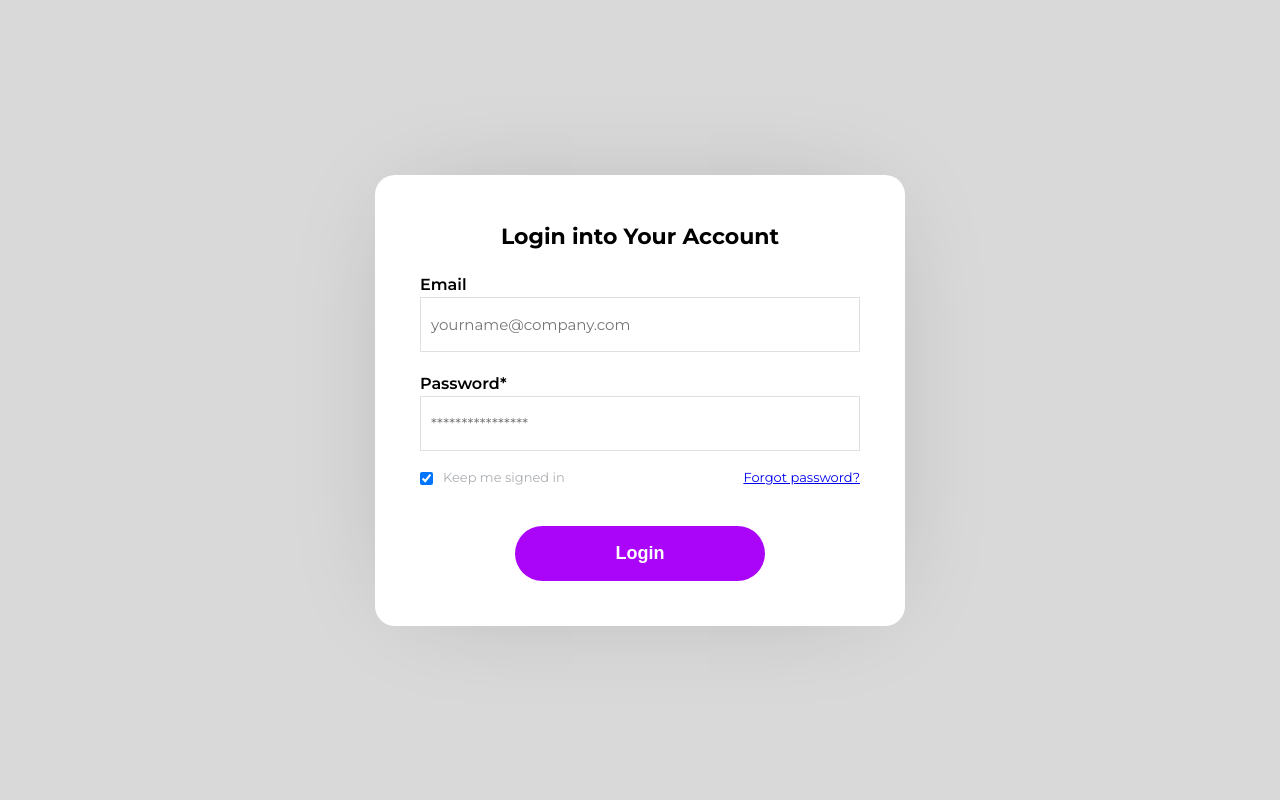
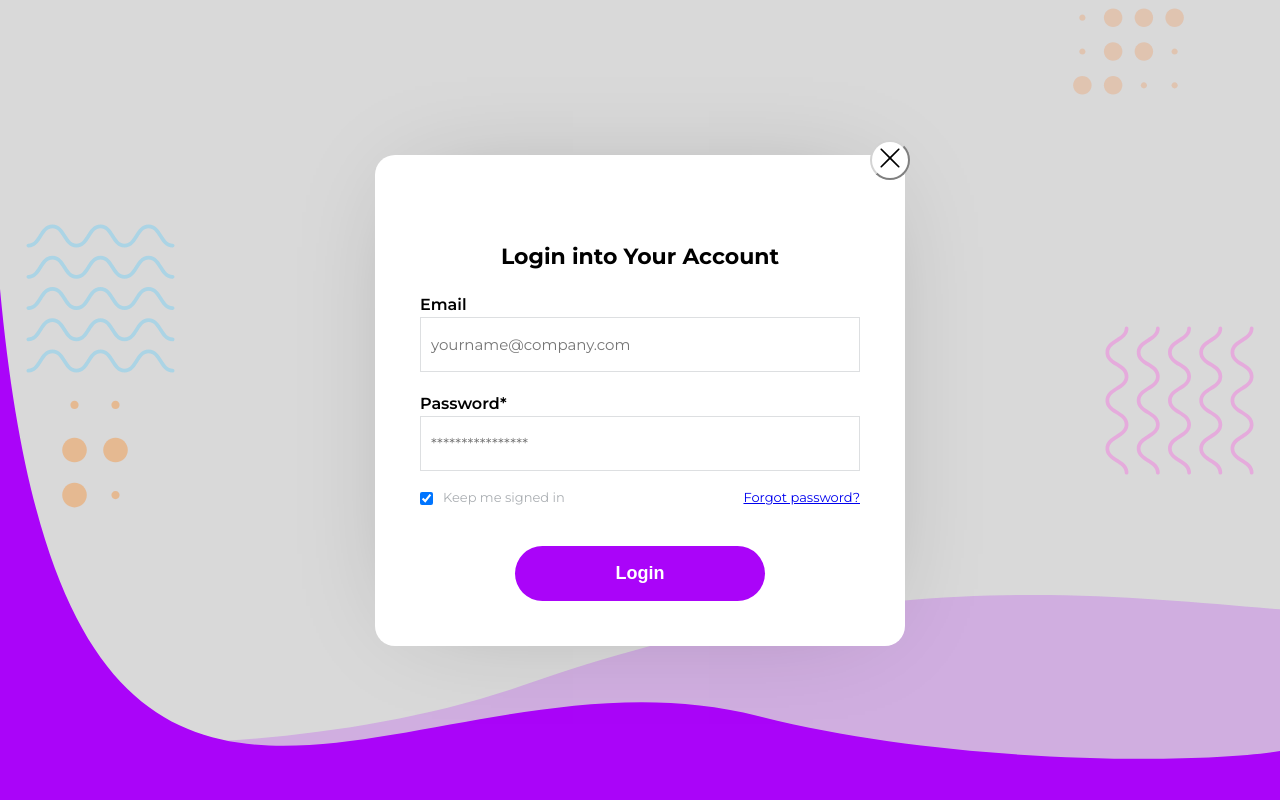
Before and after one commit to johngbarber/codeup-web-exercises, a website: page codeup-positioning-exercise/index.html in a window 1280 px wide. Drawn offline with Linux system fonts and the light colour scheme.

Commit message:
completed positioning exercise

```diff
--- a/codeup-positioning-exercise/css/layout.css
+++ b/codeup-positioning-exercise/css/layout.css
@@ -15,6 +15,42 @@
     align-items: center;
 }
 
+.dots1{
+    position: absolute;
+    top: 50%;
+    right: 90%;
+}
+
+.dots2{
+    position: absolute;
+    top: 1%;
+    right: 7.5%;
+}
+
+.footerBottom{
+    position: absolute;
+    bottom: 0;
+    z-index: 0;
+    width: 100%;
+}
+
+.footerTop{
+    position: absolute;
+    bottom: 0;
+    z-index: 5;
+    width: 100%;
+}
+
+.wavy1{
+    position: absolute;
+    top: 28%;
+    left: 2%;
+}
+
+.wavy2{
+    position: absolute;
+    right: 2%;
+}
 /*
     The "container", sometimes referred to as a "section", is a container
     element (semantic when applicable) that vertically separates different
@@ -175,3 +211,10 @@
 .gap-40 {
     gap: 40px;
 }
+
+.cancel-button{
+    position: relative;
+    top: -60px;
+    right: -250px;
+    border-color: lightgrey;
+}
--- a/codeup-positioning-exercise/css/resets.css
+++ b/codeup-positioning-exercise/css/resets.css
@@ -16,4 +16,9 @@ img, svg {
 
 button {
     cursor: pointer;
+    border-radius: 50%;
+    width: 3em;
+    height: 3em;
+    background-color: white;
+    border-color: lightgrey;
 }
--- a/codeup-positioning-exercise/css/styles.css
+++ b/codeup-positioning-exercise/css/styles.css
@@ -12,6 +12,7 @@ body {
     width: calc(100% - 40px);
     max-width: 530px;
     box-shadow: 0px 0px 104px -40px rgba(0, 0, 0, 0.25);
+    z-index: 100;
 }
 
 .container.login h1 {
@@ -27,7 +28,7 @@ input {
     font-size: 15px;
 }
 
-input:placeholder {
+input.placeholder {
     color: #ABAFB3;
 }
 
--- a/codeup-positioning-exercise/index.html
+++ b/codeup-positioning-exercise/index.html
@@ -1,5 +1,5 @@
 <!DOCTYPE html>
-<html lang="en">
+<html lang="en" xmlns="http://www.w3.org/1999/html">
 <head>
   <meta charset="UTF-8">
   <meta name="viewport" content="width=device-width, initial-scale=1.0"> <!-- displays site properly based on user's device -->
@@ -18,8 +18,15 @@
 <body>
     <div class="page-wrapper justify-center align-center">
         <!-- ADD ABSOLUTE POSITIONED IMAGES HERE -->
+        <img src="images/dots-1.svg" alt="" class="dots1">
+        <img src="images/dots-2.svg" alt="" class="dots2">
+        <img src="images/footer-wave-bottom.svg" alt="" class="footerBottom">
+        <img src="images/footer-wave-top.svg" alt="" class="footerTop">
+        <img src="images/wavy-lines-1.svg" alt="" class="wavy1">
+        <img src="images/wavy-lines-2.svg" alt="" class="wavy2">
         <div class="container login">
             <!-- ADD CANCEL BUTTON HERE -->
+            <button class="cancel-button" type="reset"><img src="images/times-icon.svg"></button>
             <div class="row">
                 <form class="column gap-20" method="POST">
                     <h1>Login into Your Account</h1>
```
